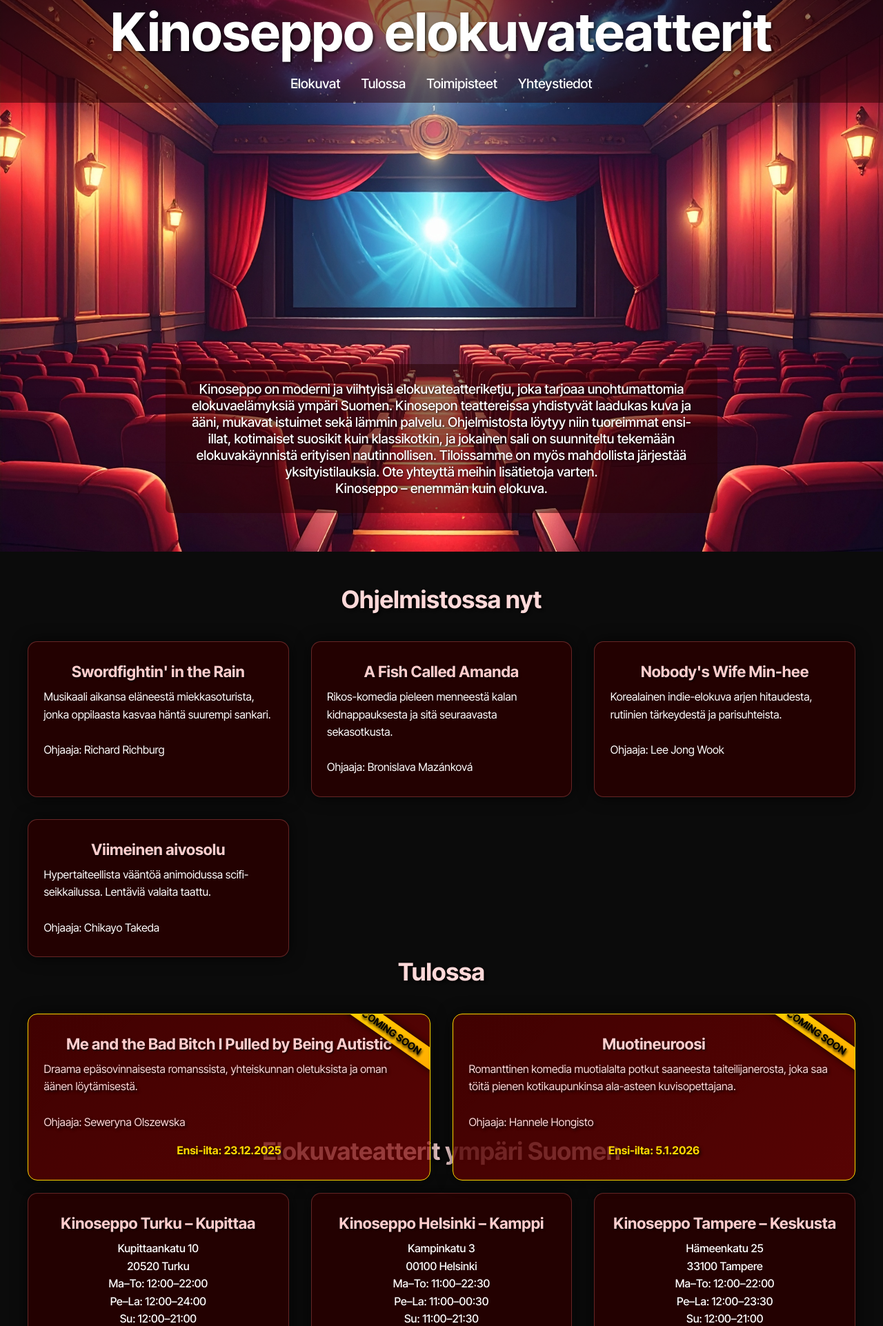
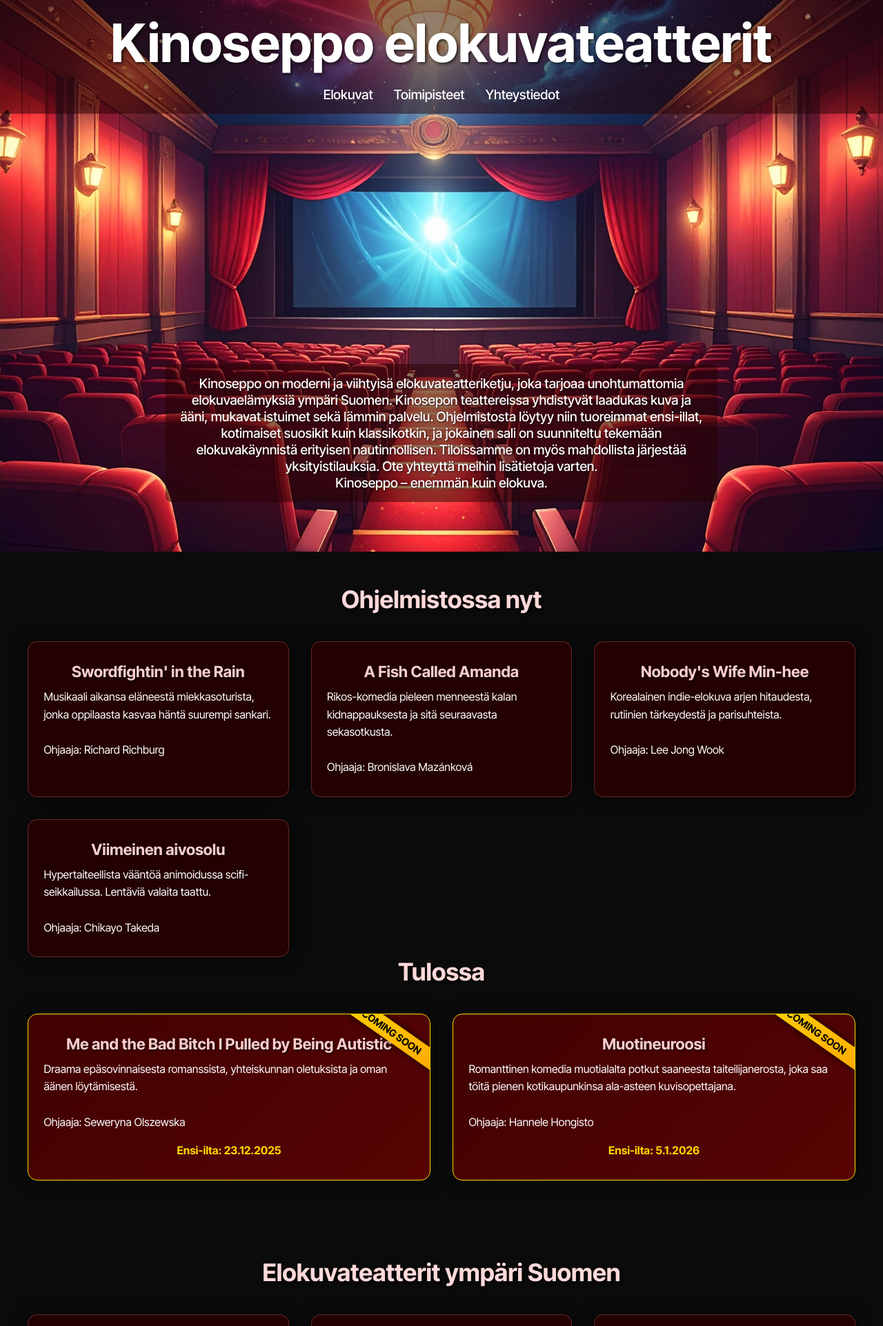
Before and after one commit to Haviaani/BE25Nettisivu, a PHP site: page / in a window 1280 px wide. Shown: the top 1923 px of the page at 69% size. Run offline with PHP 8.4, Linux system fonts and the light colour scheme.

Commit message:
pari lisämuutosta etusivun ulkoasuun

```diff
--- a/etusivu.php
+++ b/etusivu.php
@@ -14,7 +14,6 @@
                 <nav>
                     <ul>
                         <li><a href="#elokuvat">Elokuvat</a></li>
-                        <li><a href="#tulossa">Tulossa</a></li>
                         <li><a href="#toimipisteet">Toimipisteet</a></li>
                         <li><a href="#yhteystiedot">Yhteystiedot</a></li>
 
@@ -70,7 +69,7 @@
                 </div>
             </div>
 
-            <h2 id="tulossa">Tulossa<h2>
+            <h2 id="tulossa">Tulossa</h2>
 
             <div class="branch-grid">
 
@@ -325,15 +324,5 @@
         </section>
 
     </main>
-    <script>
-        window.addEventListener("scroll", function() {
-            const header = document.querySelector(".header-content");
-            if (window.scrollY > window.innerHeight) {
-                header.classList.add("scrolled");
-            } else {
-                header.classList.remove("scrolled");
-        }
-    });
-    </script>
 </body>
 </html>
--- a/styles.css
+++ b/styles.css
@@ -9,7 +9,6 @@
 html {
     font-family: "Inter Tight", sans-serif;
     font-weight: 500;
-    scroll-behavior: smooth;
 }
 
 .container {
@@ -35,17 +34,10 @@ header {
 }
 
 .header-content {
+    padding-top: 1rem;
     background-color: rgba(40, 0, 0, 0.5);
     transition: background-color 0.3s ease;
     text-align: center;
-    position: fixed;
-    top: 0;
-    z-index: 2000;
-    width: 100%;
-}
-
-.header-content.scrolled {
-    background-color: rgba(40, 0, 0, 1);
 }
 
 .intro {
@@ -56,7 +48,7 @@ header {
     background: rgba(40, 0, 0, 0.5);
     max-width: 800px;
     width: 90%;
-    padding: 1.5rem;
+    padding: 1rem;
     font-size: clamp(1rem, 2vw, 1.2rem);
     text-align: center;
     border-radius: 0.5rem;
@@ -101,7 +93,11 @@ nav a {
 
     .intro {
         width: 90%;
-        top: 50%
+        top: auto;
+        margin: 2rem auto;
+        position: static;
+        transform: none;
+
     }
 
     .header-content {
@@ -115,7 +111,7 @@ nav a {
     color: #fff;
     text-align: center;
     min-height: 100dvh;
-    max-height: 100dvh;
+    /*max-height: 100dvh;*/
 }
 
 .branch-section h2 {
```
